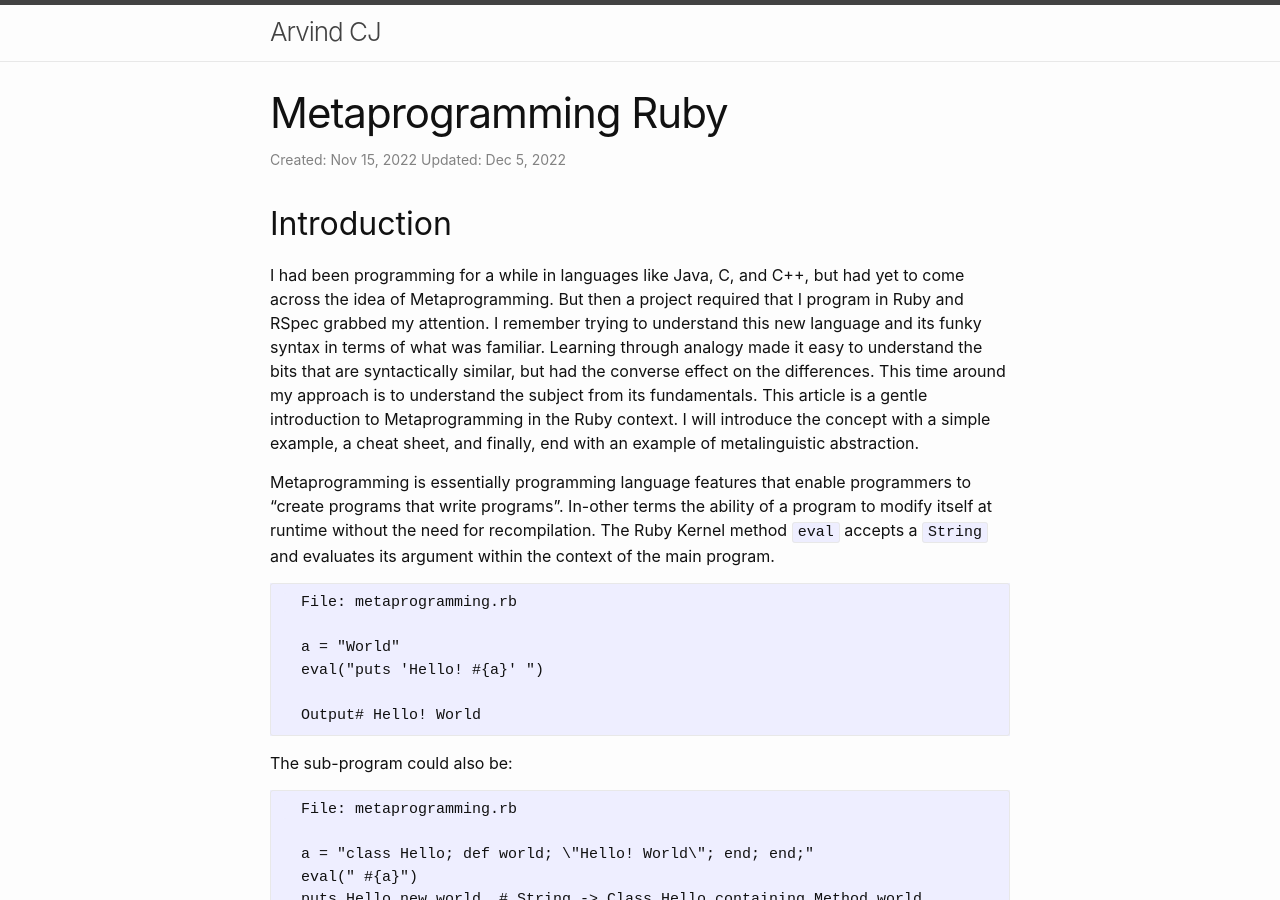
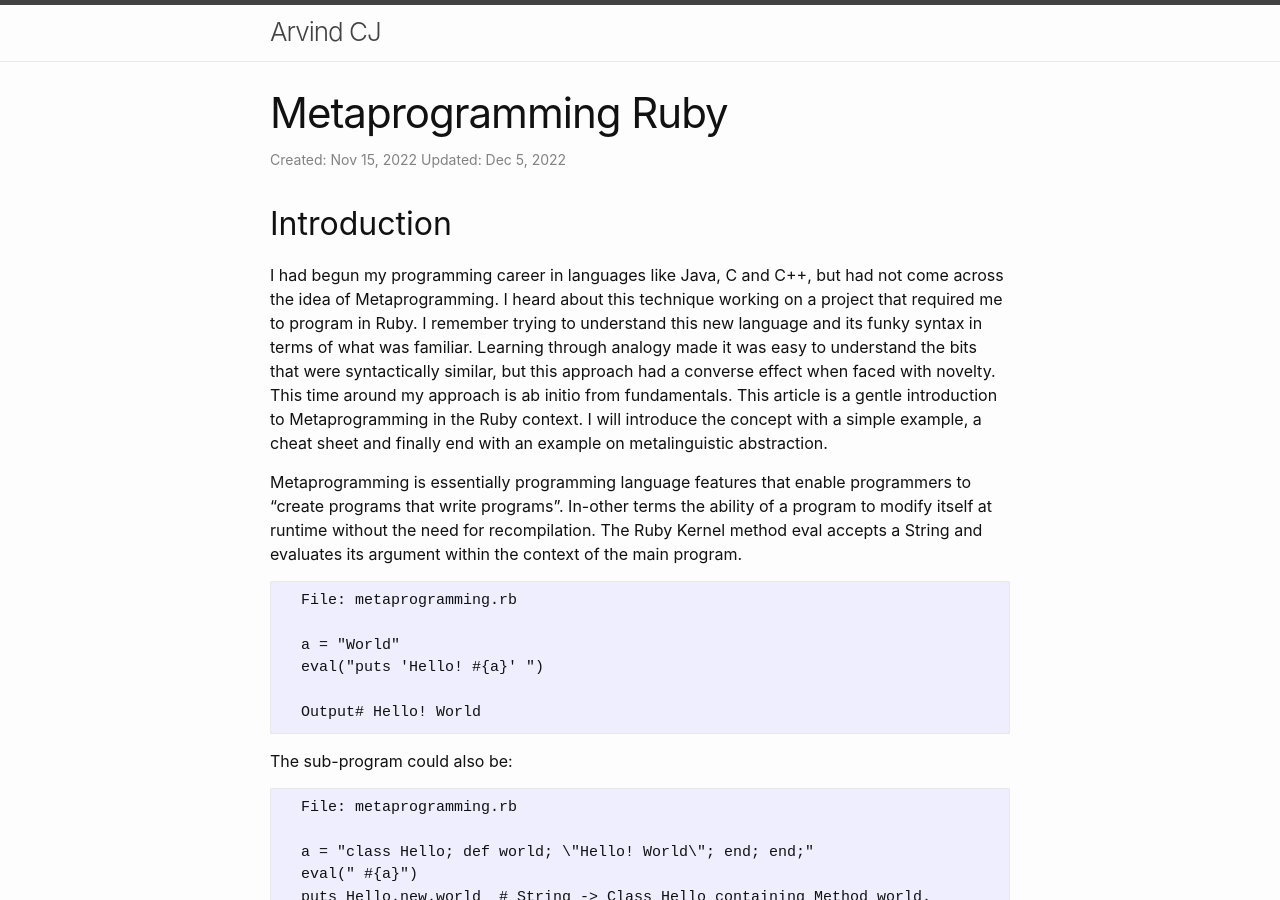
Before and after one commit to arvindcj/arvindcj.github.io, a Jekyll site: the page built from _posts/2022-11-15-metaprogramming-ruby.markdown, in a window 1280 px wide and 900 px high. Built offline with Jekyll 4.4.1, drawn with Linux system fonts in a browser that asks for light colours.

````diff
--- a/_config.yml
+++ b/_config.yml
@@ -25,7 +25,8 @@ description: >- # this means to ignore newlines until "baseurl:"
 baseurl: "" # the subpath of your site, e.g. /blog
 domain: www.arvindcj.com
 url: https://www.arvindcj.com # the base hostname & protocol for your site, e.g. http://example.com
-#twitter_username: jekyllrb
+
+twitter_username: arvindcj5
 github_username:  arvindcj
 
 # Build settings
--- a/_posts/2022-11-15-metaprogramming-ruby.markdown
+++ b/_posts/2022-11-15-metaprogramming-ruby.markdown
@@ -8,9 +8,9 @@ categories: software_engineering
 
 ## Introduction ##
 
-I had been programming for a while in languages like Java, C, and C++, but had yet to come across the idea of Metaprogramming. But then a project required that I program in Ruby and RSpec grabbed my attention. I remember trying to understand this new language and its funky syntax in terms of what was familiar. Learning through analogy made it easy to understand the bits that are syntactically similar, but had the converse effect on the differences. This time around my approach is to understand the subject from its fundamentals. This article is a gentle introduction to Metaprogramming in the Ruby context. I will introduce the concept with a simple example, a cheat sheet, and finally, end with an example of metalinguistic abstraction.
+I had begun my programming career in languages like Java, C and C++, but had not come across the idea of Metaprogramming. I heard about this technique working on a project that required me to program in Ruby. I remember trying to understand this new language and its funky syntax in terms of what was familiar. Learning through analogy made it was easy to understand the bits that were syntactically similar, but this approach had a converse effect when faced with novelty. This time around my approach is ab initio from fundamentals. This article is a gentle introduction to Metaprogramming in the Ruby context. I will introduce the concept with a simple example, a cheat sheet and finally end with an example on metalinguistic abstraction.
 
-Metaprogramming is essentially programming language features that enable programmers to “create programs that write programs”. In-other terms the ability of a program to modify itself at runtime without the need for recompilation. The Ruby Kernel method `eval` accepts a `String` and evaluates its argument within the context of the main program.
+Metaprogramming is essentially programming language features that enable programmers to "create programs that write programs". In-other terms the ability of a program to modify itself at runtime without the need for recompilation. The Ruby Kernel method eval accepts a String and evaluates its argument within the context of the main program.
 
 ```
   File: metaprogramming.rb
````
